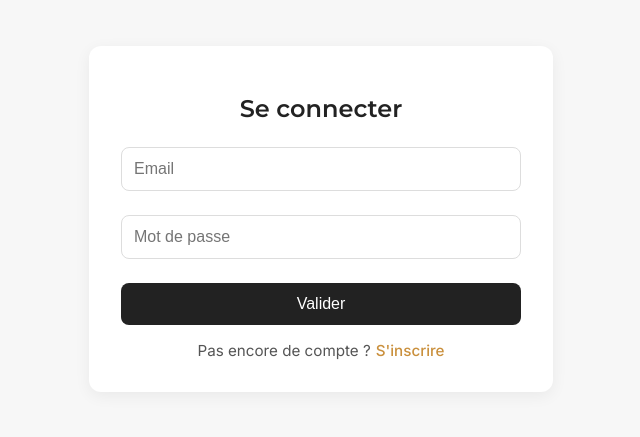
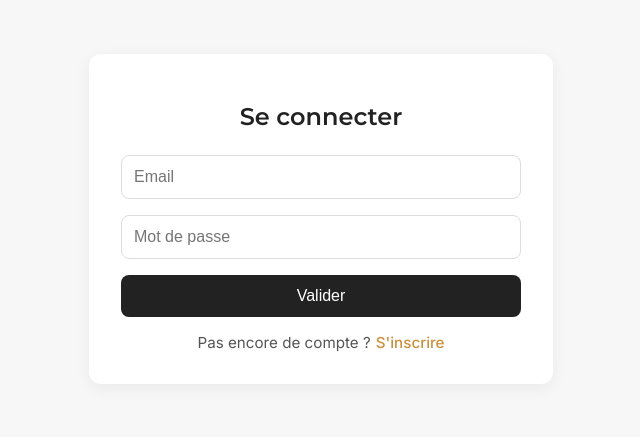
Before and after one commit to OthmaneB-Pro/bookly_front, a React (Vite) app: page / in a window 1280 px wide. Shown: the part 189-626 px from the top of the page, without its empty margins (319-959 px from the left). Built offline with nearby package versions, Linux system fonts and the light colour scheme.

Commit message:
♻️ F01 > Create reusable input

```diff
--- a/src/components/pages/login/LoginPage.tsx
+++ b/src/components/pages/login/LoginPage.tsx
@@ -6,6 +6,7 @@ import { loginSchema, registerSchema } from "./zodSchema";
 import { useNavigate } from "react-router-dom";
 import styled from "styled-components";
 import type { LoginType, RegisterType } from "../../../types/user";
+import FormInput from "../../reusable-ui/FormInput";
 
 export default function LoginPage() {
   const [isRegister, setIsRegister] = useState(false);
@@ -41,59 +42,50 @@ export default function LoginPage() {
         <Title>{isRegister ? "S'inscrire" : "Se connecter"}</Title>
 
         {isRegister && (
-          <>
-            <Input
-              type="text"
+          <FormInput
             placeholder="Prénom"
-              {...registerForm.register("username")}
+            registration={registerForm.register("username")}
+            error={registerForm.formState.errors.username}
           />
-            <Error>{registerForm.formState.errors.username?.message}</Error>
-          </>
         )}
 
-        <Input
+        <FormInput
           type="email"
           placeholder="Email"
-          {...(isRegister
+          registration={
+            isRegister
               ? registerForm.register("email")
-            : loginForm.register("email"))}
-        />
-        <Error>
-          {
-            (isRegister
+              : loginForm.register("email")
+          }
+          error={
+            isRegister
               ? registerForm.formState.errors.email
               : loginForm.formState.errors.email
-            )?.message
           }
-        </Error>
+        />
 
-        <Input
+        <FormInput
           type="password"
           placeholder="Mot de passe"
-          {...(isRegister
+          registration={
+            isRegister
               ? registerForm.register("password")
-            : loginForm.register("password"))}
-        />
-        <Error>
-          {
-            (isRegister
+              : loginForm.register("password")
+          }
+          error={
+            isRegister
               ? registerForm.formState.errors.password
               : loginForm.formState.errors.password
-            )?.message
           }
-        </Error>
+        />
 
         {isRegister && (
-          <>
-            <Input
+          <FormInput
             type="password"
             placeholder="Confirmer votre mot de passe"
-              {...registerForm.register("confirmPassword")}
+            registration={registerForm.register("confirmPassword")}
+            error={registerForm.formState.errors.confirmPassword}
           />
-            <Error>
-              {registerForm.formState.errors.confirmPassword?.message}
-            </Error>
-          </>
         )}
 
         <Button
@@ -105,7 +97,6 @@ export default function LoginPage() {
         >
           Valider
         </Button>
-
         <Switch>
           {isRegister ? "Déjà un compte ?" : "Pas encore de compte ?"}
           <span onClick={() => setIsRegister(!isRegister)}>
@@ -142,24 +133,6 @@ const Title = styled.h1`
   margin-bottom: 8px;
 `;
 
-const Input = styled.input`
-  padding: 12px;
-  border: 1px solid #ddd;
-  border-radius: 8px;
-  font-size: 1rem;
-  outline: none;
-  transition: border 0.2s ease;
-
-  &:focus {
-    border-color: #c5a880;
-  }
-`;
-
-const Error = styled.p`
-  font-size: 0.85rem;
-  color: #c0392b;
-  margin: -8px 0 0 0;
-`;
 
 const Button = styled.button`
   padding: 12px;
--- /dev/null
+++ b/src/components/reusable-ui/FormInput.tsx
@@ -0,0 +1,47 @@
+import type { FieldError, UseFormRegisterReturn } from "react-hook-form";
+import styled from "styled-components";
+
+type Props = {
+  type?: string;
+  placeholder?: string;
+  registration: UseFormRegisterReturn;
+  error?: FieldError;
+};
+
+export default function FormInput({
+  type = "text",
+  placeholder,
+  registration,
+  error,
+}: Props) {
+  return (
+    <FormInputStyled>
+      <input type={type} placeholder={placeholder} {...registration} />
+      {error && <p>{error.message}</p>}
+    </FormInputStyled>
+  );
+}
+
+const FormInputStyled = styled.div`
+  display: flex;
+  flex-direction: column;
+  gap: 4px;
+
+  input {
+    padding: 12px;
+    border: 1px solid #ddd;
+    border-radius: 8px;
+    font-size: 1rem;
+    outline: none;
+    transition: border 0.2s ease;
+
+    &:focus {
+      border-color: #c5a880;
+    }
+  }
+  p {
+    font-size: 0.85rem;
+    color: #c0392b;
+    margin: 0;
+  }
+`;
```
Lines whose indentation alone changed are shown as unchanged.
